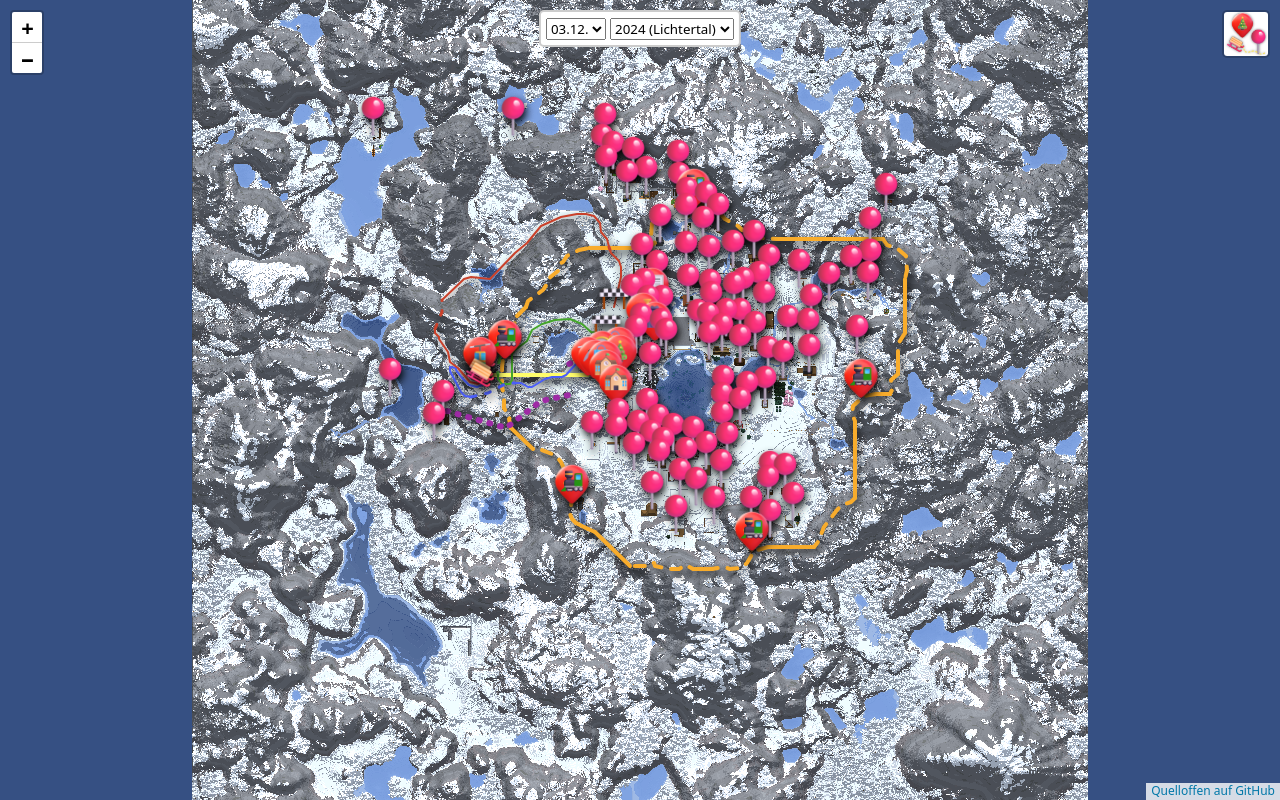
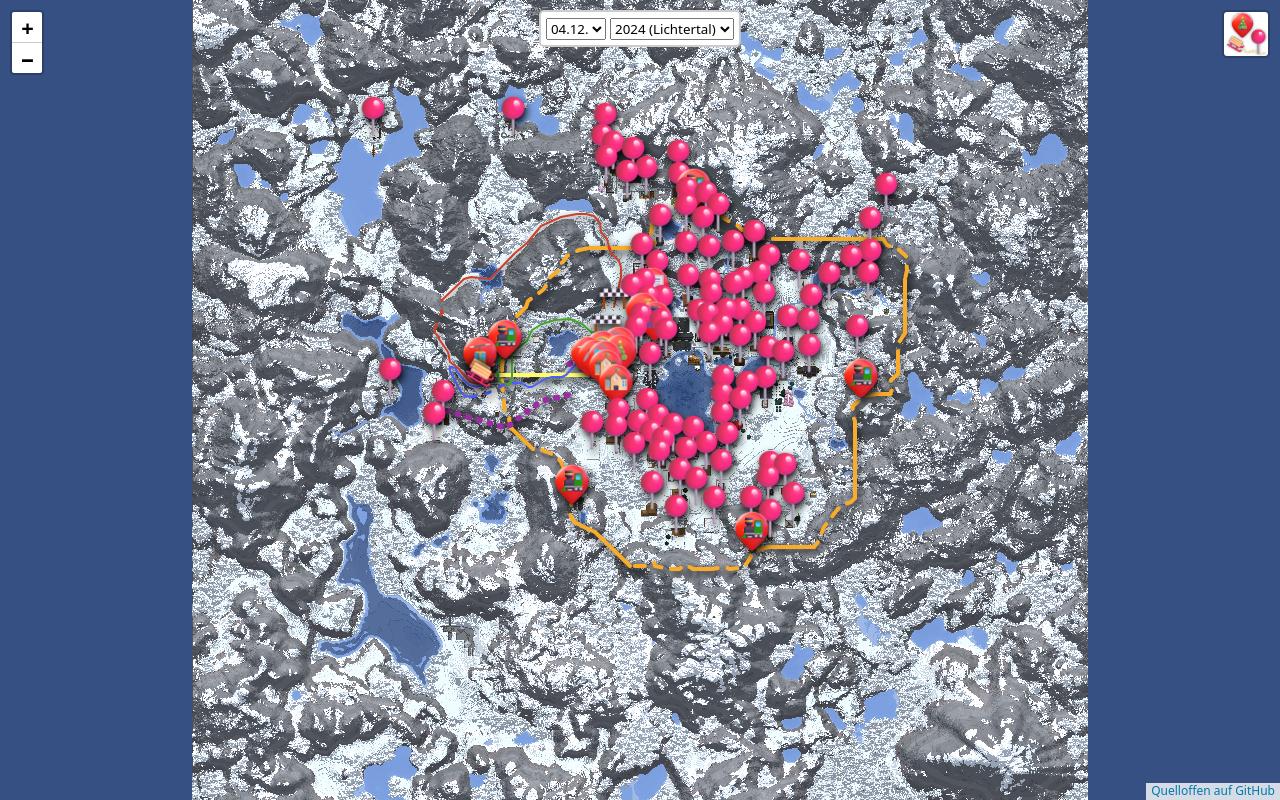
Before and after one commit to lunofe/refugium.me-weihnachtsserver-karte, a plain HTML site: page index.html in a window 1280 px wide. Drawn offline with Linux system fonts and the light colour scheme.

Commit message:
add 04.12.

```diff
--- a/index.html
+++ b/index.html
@@ -91,6 +91,7 @@
                 if (year == "2024")
                 {
                     var options = [
+                        "04.12.",
                         "03.12.",
                         "02.12.",
                         "01.12.",
```
Also changed, not shown: assets/map/2024/04.12.webp (added).
